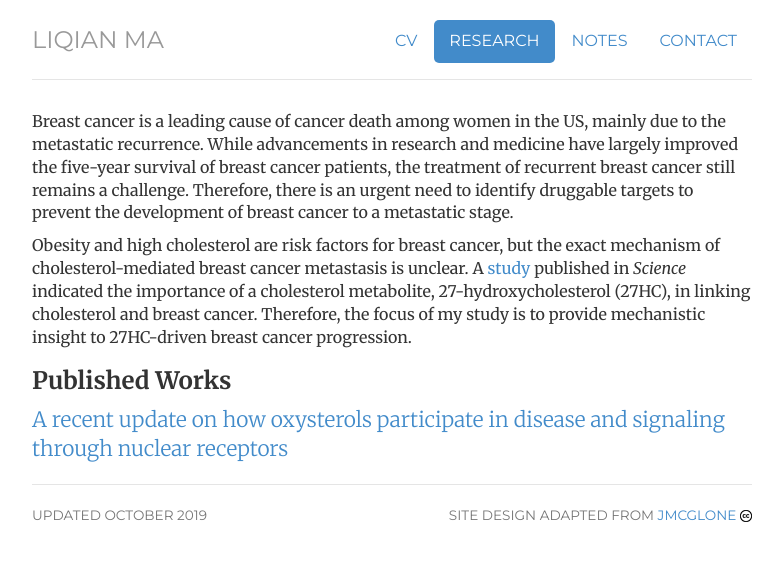
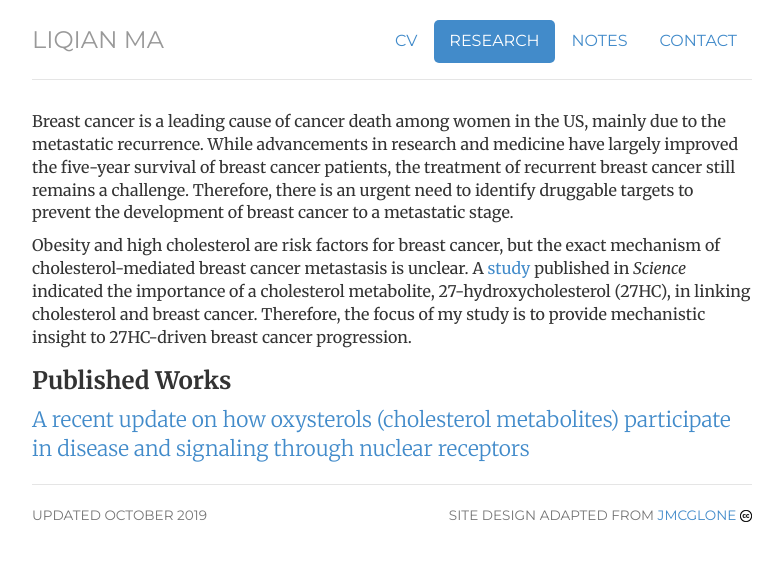
Before and after one commit to liqian-ma/liqian-ma.github.io, a Jekyll site: the page built from research/index.html, in a window 1280 px wide. Shown: the top 561 px of the page, without its empty margins (248-1031 px from the left). Built offline with Jekyll 4.4.1, drawn with Linux system fonts in a browser that asks for light colours.

Commit message:
Update index.html

```diff
--- a/research/index.html
+++ b/research/index.html
@@ -14,6 +14,6 @@ description: Research Work and Interest of Liqian Ma
   <p> Obesity and high cholesterol are risk factors for breast cancer, but the exact mechanism of cholesterol-mediated breast cancer metastasis is unclear. A <a href="https://www.ncbi.nlm.nih.gov/pubmed/24288332">study</a> published in <em>Science</em> indicated the importance of a cholesterol metabolite, 27-hydroxycholesterol (27HC), in linking cholesterol and breast cancer. Therefore, the focus of my study is to provide mechanistic insight to 27HC-driven breast cancer progression. </p>
 
   <h3>Published Works</h3>
-  <p class="lead"> <a href="https://www.ncbi.nlm.nih.gov/pubmed/30660701">A recent update on how oxysterols participate in disease and signaling through nuclear receptors </a></p>
+  <p class="lead"> <a href="https://www.ncbi.nlm.nih.gov/pubmed/30660701">A recent update on how oxysterols (cholesterol metabolites) participate in disease and signaling through nuclear receptors </a></p>
 
 </div>
```
